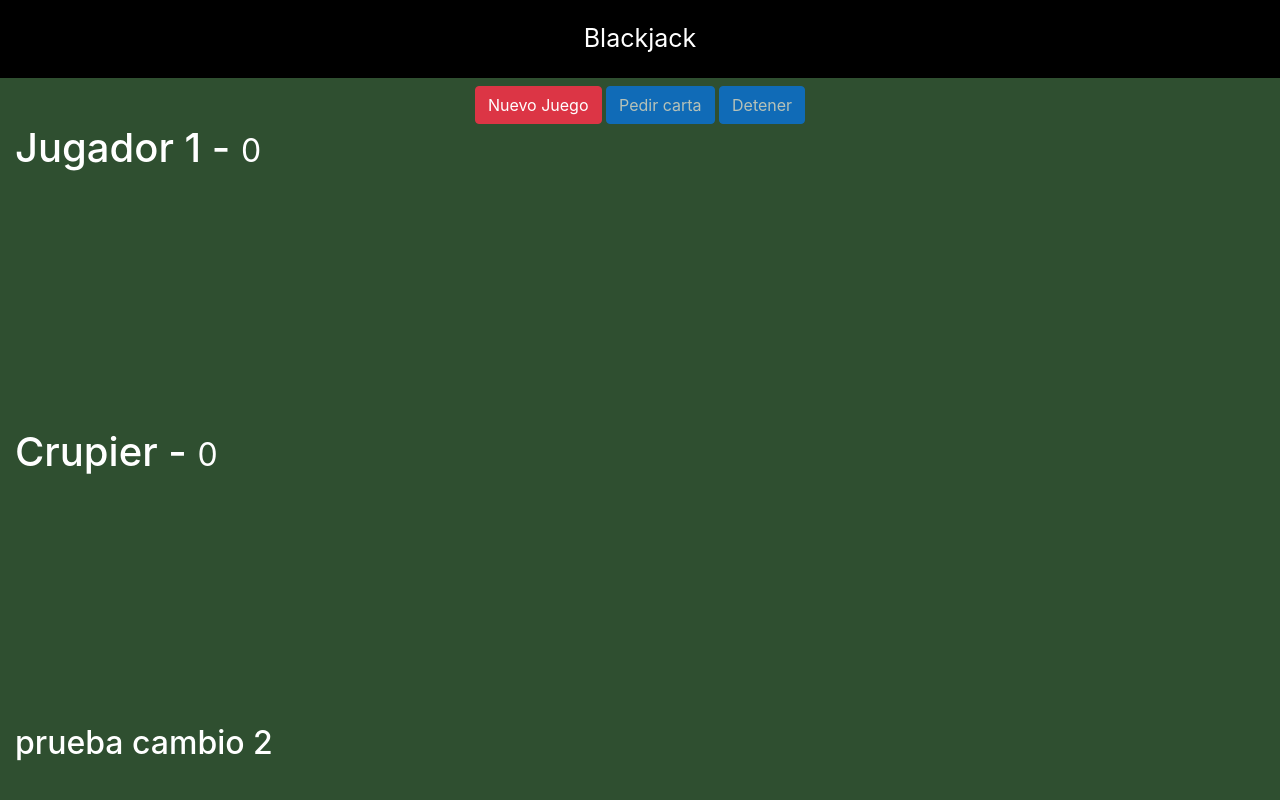
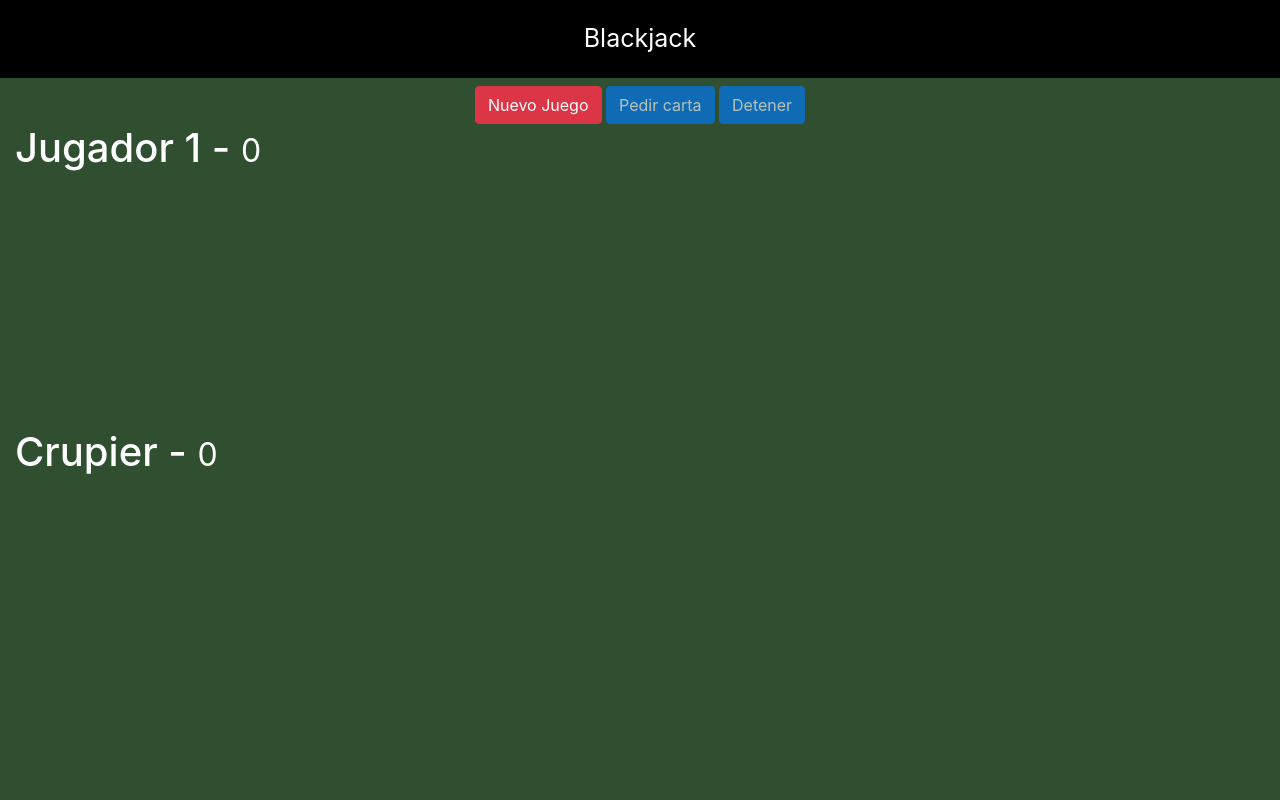
Before and after one commit to joako81/blackjack_app, a plain HTML site: page index.html in a window 1280 px wide. Drawn offline with nearby package versions, Linux system fonts and the light colour scheme.

Commit message:
"vuelta normalidad"

```diff
--- a/index.html
+++ b/index.html
@@ -44,7 +44,7 @@
             <div id="crupier-cartas" class="divCartas">
                 <!-- <img class="carta" src="assets/cartas/3C.png"> -->
             </div>
-<h2>prueba cambio 2</h2>
+
         </div>
     </div>
 
```
